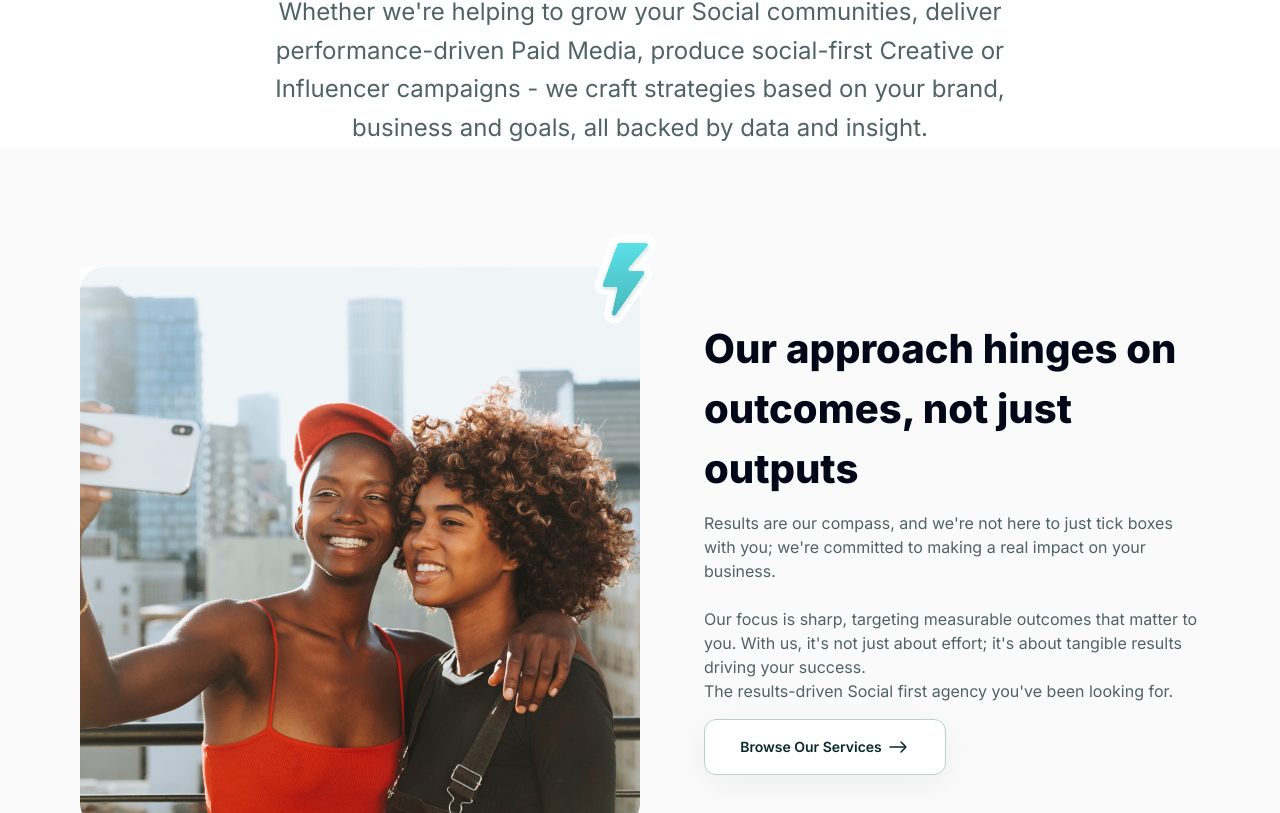
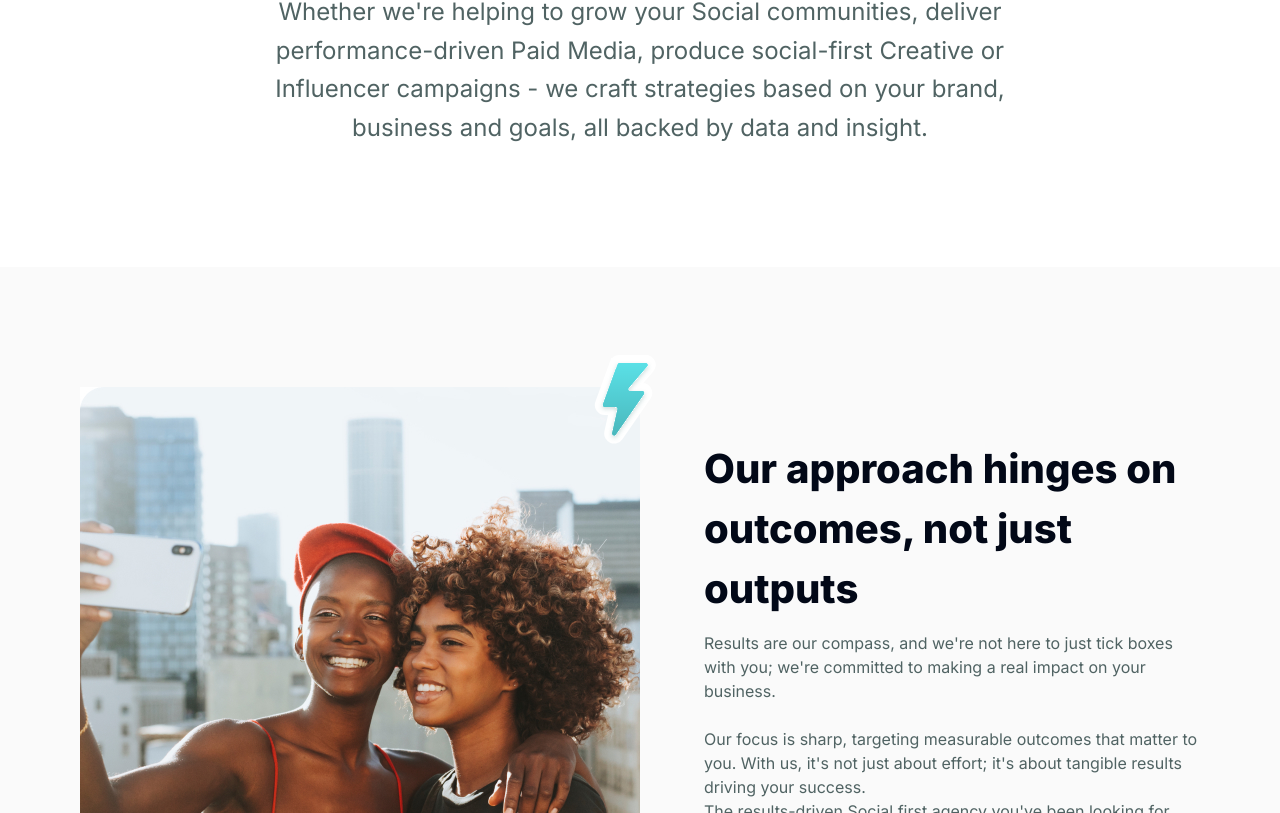
Before and after one commit to OGEmanuel/switch-online, a Next.js app: page /about-us in a window 1280 px wide. Shown: the part 1467-2280 px from the top of the page. Built offline with nearby package versions, Linux system fonts and the light colour scheme.

Commit message:
Spacing fix

```diff
--- a/app/about-us/page.tsx
+++ b/app/about-us/page.tsx
@@ -4,7 +4,6 @@ import TeamMember from "./team-member";
 import FeatureBox from "@/components/feature-box";
 import display from "@/public/display-img-about-1.jpg";
 import displaySec from "@/public/display-img-about-2.jpg";
-
 import { Metadata } from "next";
 
 export const metadata: Metadata = {
@@ -44,15 +43,6 @@ const AboutUs = () => {
             <Image src={display} alt="display" placeholder="blur" />
           </div>
         </div>
-        {/* <div className="md:hidden w-max mx-auto">
-          <Image
-            src={displayMed}
-            alt="display"
-            width={358}
-            height={358}
-            placeholder="blur"
-          />
-        </div> */}
       </div>
       <ScribbleText header="We blend creative and performance">
         <>
@@ -65,7 +55,7 @@ const AboutUs = () => {
           business and goals, all backed by data and insight.
         </>
       </ScribbleText>
-      <div className="bg-[#FAFAFA]">
+      <div className="bg-[#FAFAFA] mt-[7.5rem]">
         <FeatureBox
           href="/our-services"
           display={displaySec}
```
